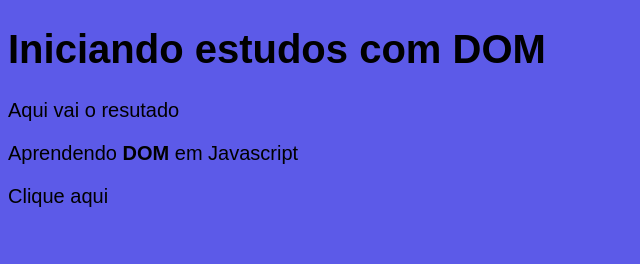
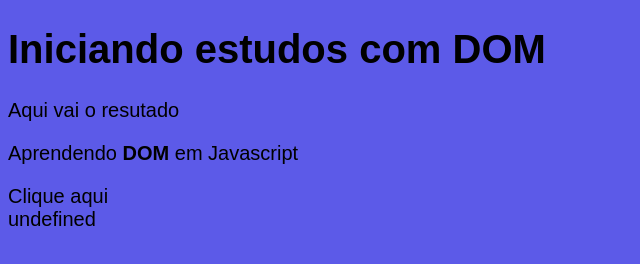
Before and after one commit to Matheuss0us4/javascript, a plain HTML site: page aula-02/index.html in a window 1280 px wide. Shown: the whole page, without its empty margins (0-640 px from the left). Drawn offline with Linux system fonts and the light colour scheme.

Commit message:
atulizando aula 02

```diff
--- a/aula-02/index.html
+++ b/aula-02/index.html
@@ -37,7 +37,8 @@
         d.style.color = 'white'
         d.innerText = 'Estou aguardando.....' */
 
-         window.document.write(ola, Mundo)
+         window.document.write(window.document.U)
+         document.body.style.color = 'black'
 
     </script>
 
```
